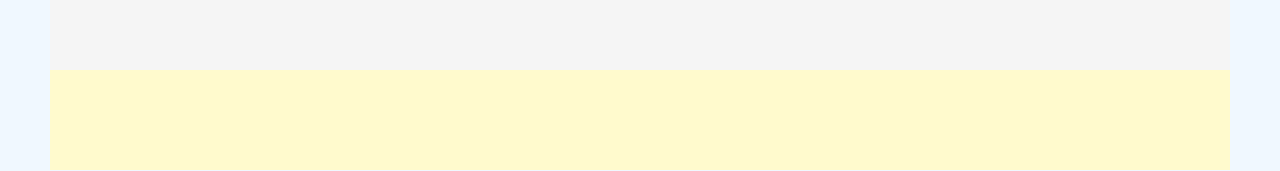
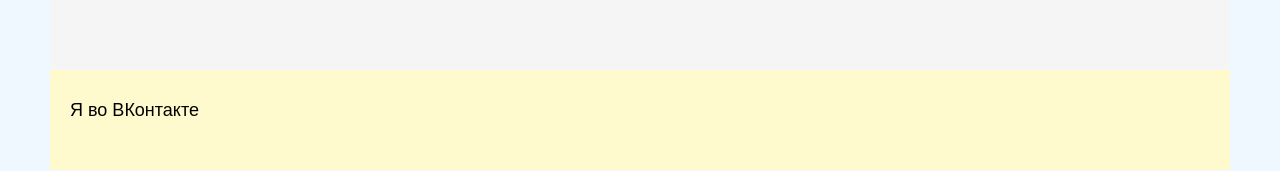
Before and after one commit to kabanijHolmik/WastedTime, a plain HTML site: page index.html in a window 1280 px wide. Shown: the part 680-851 px from the top of the page. Drawn offline with Linux system fonts and the light colour scheme.

Commit message:
feat: Make CV

```diff
--- a/index.html
+++ b/index.html
@@ -36,7 +36,7 @@
         </div>
     </main>
     <footer>
-
+        <div class="link"><a href="vk.com/KH">Я во ВКонтакте</a></div>
     </footer>
 </body>
 </html>
--- a/style.css
+++ b/style.css
@@ -46,3 +46,12 @@ footer{
     background-color: lemonchiffon;
     height: 100px;
 }
+footer .link{
+    padding-left: 20px;
+    padding-top: 30px;
+}
+footer .link a{
+    text-decoration: none;
+    color: black;
+
+}
```
